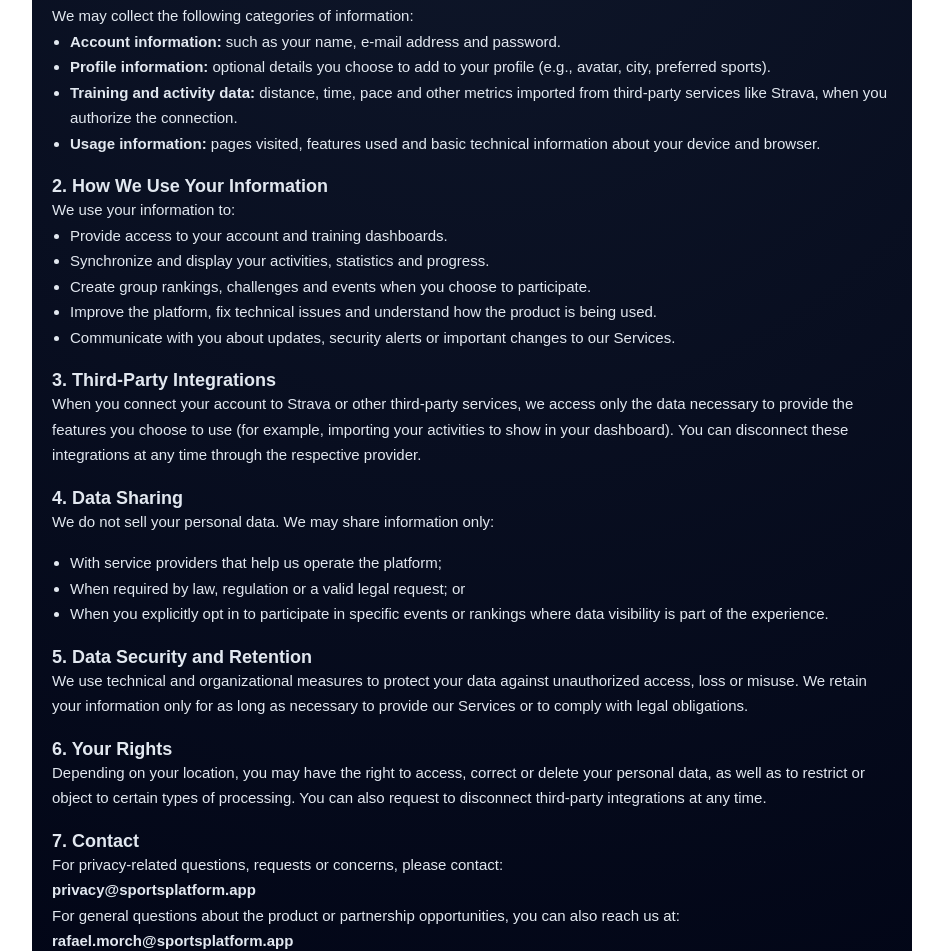
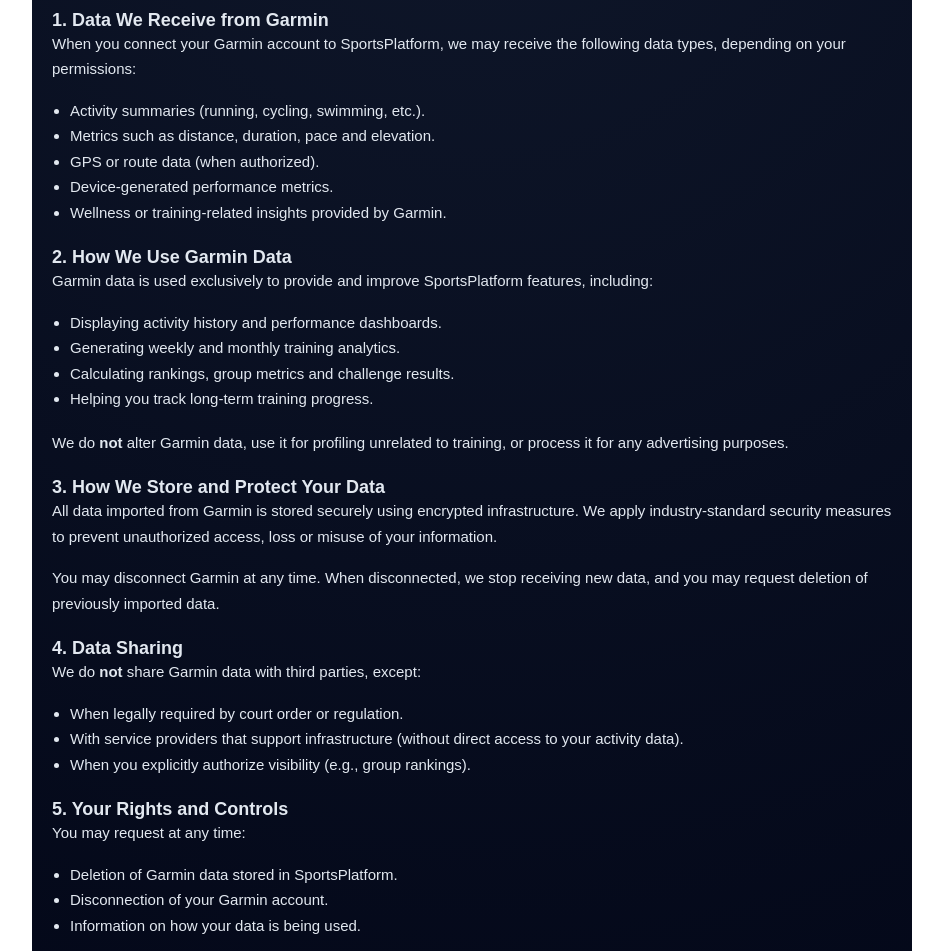
Before and after one commit to rafaelmorch/sportplatform, a Next.js app: page /garmin-privacy in a window 1280 px wide. Shown: the part 202-1153 px from the top of the page, without its empty margins (168-1111 px from the left). Built offline with nearby package versions, Linux system fonts and the light colour scheme.

Commit message:
Update About, Terms and Garmin Privacy pages with unified layout and emails

```diff
--- a/app/garmin-privacy/page.tsx
+++ b/app/garmin-privacy/page.tsx
@@ -1,10 +1,11 @@
 import BackButton from "@/components/BackButton";
 
-export default function PrivacyPolicyPage() {
+export default function GarminPrivacyPolicy() {
   return (
     <main
       style={{
         minHeight: "100vh",
+        width: "100%",
         padding: "24px 20px 32px",
         background: "radial-gradient(circle at top, #0f172a, #020617)",
         color: "#e2e8f0",
@@ -23,146 +24,157 @@ export default function PrivacyPolicyPage() {
           letterSpacing: "-0.03em",
         }}
       >
-        Privacy Policy
+        Garmin Data Privacy Policy
       </h1>
 
       <p style={{ marginBottom: 16, lineHeight: 1.7, fontSize: 15 }}>
         This Privacy Policy explains how SportsPlatform (&quot;we&quot;,
-        &quot;us&quot;, &quot;our&quot;) collects, uses and protects your
-        personal information when you use our website, web application and
-        related services (&quot;Services&quot;).
+        &quot;us&quot;, &quot;our&quot;) handles data received from Garmin
+        Connect when you authorize the integration with your account.
+        We are committed to protecting your privacy, handling your information
+        responsibly and being transparent about how activity data is used
+        within SportsPlatform.
       </p>
 
-      <h2 style={{ fontSize: 18, fontWeight: 600, marginTop: 20 }}>
-        1. Information We Collect
+      <h2 style={{ fontSize: 18, fontWeight: 600, marginTop: 22 }}>
+        1. Data We Receive from Garmin
       </h2>
-      <p style={{ lineHeight: 1.7, fontSize: 15 }}>
-        We may collect the following categories of information:
+
+      <p style={{ lineHeight: 1.7, fontSize: 15, marginBottom: 16 }}>
+        When you connect your Garmin account to SportsPlatform, we may receive
+        the following data types, depending on your permissions:
       </p>
+
       <ul
         style={{
           marginLeft: 18,
-          marginBottom: 16,
+          marginBottom: 18,
           lineHeight: 1.7,
           fontSize: 15,
         }}
       >
-        <li>
-          <strong>Account information:</strong> such as your name, e-mail
-          address and password.
-        </li>
-        <li>
-          <strong>Profile information:</strong> optional details you choose to
-          add to your profile (e.g., avatar, city, preferred sports).
-        </li>
-        <li>
-          <strong>Training and activity data:</strong> distance, time, pace and
-          other metrics imported from third-party services like Strava, when you
-          authorize the connection.
-        </li>
-        <li>
-          <strong>Usage information:</strong> pages visited, features used and
-          basic technical information about your device and browser.
-        </li>
+        <li>Activity summaries (running, cycling, swimming, etc.).</li>
+        <li>Metrics such as distance, duration, pace and elevation.</li>
+        <li>GPS or route data (when authorized).</li>
+        <li>Device-generated performance metrics.</li>
+        <li>Wellness or training-related insights provided by Garmin.</li>
       </ul>
 
-      <h2 style={{ fontSize: 18, fontWeight: 600, marginTop: 20 }}>
-        2. How We Use Your Information
+      <h2 style={{ fontSize: 18, fontWeight: 600, marginTop: 22 }}>
+        2. How We Use Garmin Data
       </h2>
-      <p style={{ lineHeight: 1.7, fontSize: 15 }}>
-        We use your information to:
+
+      <p style={{ marginBottom: 16, lineHeight: 1.7, fontSize: 15 }}>
+        Garmin data is used exclusively to provide and improve SportsPlatform
+        features, including:
       </p>
+
       <ul
         style={{
           marginLeft: 18,
-          marginBottom: 16,
+          marginBottom: 18,
           lineHeight: 1.7,
           fontSize: 15,
         }}
       >
-        <li>Provide access to your account and training dashboards.</li>
-        <li>
-          Synchronize and display your activities, statistics and progress.
-        </li>
-        <li>
-          Create group rankings, challenges and events when you choose to
-          participate.
-        </li>
-        <li>
-          Improve the platform, fix technical issues and understand how the
-          product is being used.
-        </li>
-        <li>
-          Communicate with you about updates, security alerts or important
-          changes to our Services.
-        </li>
+        <li>Displaying activity history and performance dashboards.</li>
+        <li>Generating weekly and monthly training analytics.</li>
+        <li>Calculating rankings, group metrics and challenge results.</li>
+        <li>Helping you track long-term training progress.</li>
       </ul>
 
-      <h2 style={{ fontSize: 18, fontWeight: 600, marginTop: 20 }}>
-        3. Third-Party Integrations
-      </h2>
       <p style={{ marginBottom: 16, lineHeight: 1.7, fontSize: 15 }}>
-        When you connect your account to Strava or other third-party services,
-        we access only the data necessary to provide the features you choose to
-        use (for example, importing your activities to show in your dashboard).
-        You can disconnect these integrations at any time through the respective
-        provider.
+        We do <strong>not</strong> alter Garmin data, use it for profiling
+        unrelated to training, or process it for any advertising purposes.
       </p>
 
-      <h2 style={{ fontSize: 18, fontWeight: 600, marginTop: 20 }}>
+      <h2 style={{ fontSize: 18, fontWeight: 600, marginTop: 22 }}>
+        3. How We Store and Protect Your Data
+      </h2>
+
+      <p style={{ marginBottom: 16, lineHeight: 1.7, fontSize: 15 }}>
+        All data imported from Garmin is stored securely using encrypted
+        infrastructure. We apply industry-standard security measures to prevent
+        unauthorized access, loss or misuse of your information.
+      </p>
+
+      <p style={{ marginBottom: 16, lineHeight: 1.7, fontSize: 15 }}>
+        You may disconnect Garmin at any time. When disconnected, we stop
+        receiving new data, and you may request deletion of previously imported
+        data.
+      </p>
+
+      <h2 style={{ fontSize: 18, fontWeight: 600, marginTop: 22 }}>
         4. Data Sharing
       </h2>
-      <p style={{ marginBottom: 16, lineHeight: 1.7, fontSize: 15 }}>
-        We do not sell your personal data. We may share information only:
+
+      <p style={{ lineHeight: 1.7, fontSize: 15, marginBottom: 16 }}>
+        We do <strong>not</strong> share Garmin data with third parties, except:
       </p>
+
       <ul
         style={{
           marginLeft: 18,
-          marginBottom: 16,
+          marginBottom: 18,
           lineHeight: 1.7,
           fontSize: 15,
         }}
       >
-        <li>With service providers that help us operate the platform;</li>
-        <li>When required by law, regulation or a valid legal request; or</li>
+        <li>When legally required by court order or regulation.</li>
         <li>
-          When you explicitly opt in to participate in specific events or
-          rankings where data visibility is part of the experience.
+          With service providers that support infrastructure (without direct
+          access to your activity data).
+        </li>
+        <li>
+          When you explicitly authorize visibility (e.g., group rankings).
         </li>
       </ul>
 
-      <h2 style={{ fontSize: 18, fontWeight: 600, marginTop: 20 }}>
-        5. Data Security and Retention
+      <h2 style={{ fontSize: 18, fontWeight: 600, marginTop: 22 }}>
+        5. Your Rights and Controls
       </h2>
+
       <p style={{ marginBottom: 16, lineHeight: 1.7, fontSize: 15 }}>
-        We use technical and organizational measures to protect your data
-        against unauthorized access, loss or misuse. We retain your information
-        only for as long as necessary to provide our Services or to comply with
-        legal obligations.
+        You may request at any time:
       </p>
 
-      <h2 style={{ fontSize: 18, fontWeight: 600, marginTop: 20 }}>
-        6. Your Rights
+      <ul
+        style={{
+          marginLeft: 18,
+          marginBottom: 18,
+          lineHeight: 1.7,
+          fontSize: 15,
+        }}
+      >
+        <li>Deletion of Garmin data stored in SportsPlatform.</li>
+        <li>Disconnection of your Garmin account.</li>
+        <li>Information on how your data is being used.</li>
+      </ul>
+
+      <h2 style={{ fontSize: 18, fontWeight: 600, marginTop: 22 }}>
+        6. Contact Information
       </h2>
+
       <p style={{ marginBottom: 16, lineHeight: 1.7, fontSize: 15 }}>
-        Depending on your location, you may have the right to access, correct
-        or delete your personal data, as well as to restrict or object to
-        certain types of processing. You can also request to disconnect
-        third-party integrations at any time.
-      </p>
-
-      <h2 style={{ fontSize: 18, fontWeight: 600, marginTop: 20 }}>
-        7. Contact
-      </h2>
-      <p style={{ lineHeight: 1.7, fontSize: 15 }}>
-        For privacy-related questions, requests or concerns, please contact:
+        For any privacy-related questions or requests, please contact us at:
         <br />
         <strong>privacy@sportsplatform.app</strong>
         <br />
-        For general questions about the product or partnership opportunities,
-        you can also reach us at:
+        <br />
+        For general support or account-related questions:
         <br />
         <strong>rafael.morch@sportsplatform.app</strong>
+      </p>
+
+      <p
+        style={{
+          marginTop: 28,
+          marginBottom: 16,
+          fontSize: 14,
+          opacity: 0.7,
+        }}
+      >
+        Last updated: {new Date().getFullYear()}
       </p>
     </main>
   );
--- a/components/BackButton.tsx
+++ b/components/BackButton.tsx
@@ -12,7 +12,7 @@ export default function BackButton() {
         display: "flex",
         alignItems: "center",
         gap: "8px",
-        color: "#cbd5e1", // cinza claro, combina com o tema
+        color: "#cbd5e1", // cinza claro
         background: "transparent",
         border: "none",
         fontSize: "15px",
```
